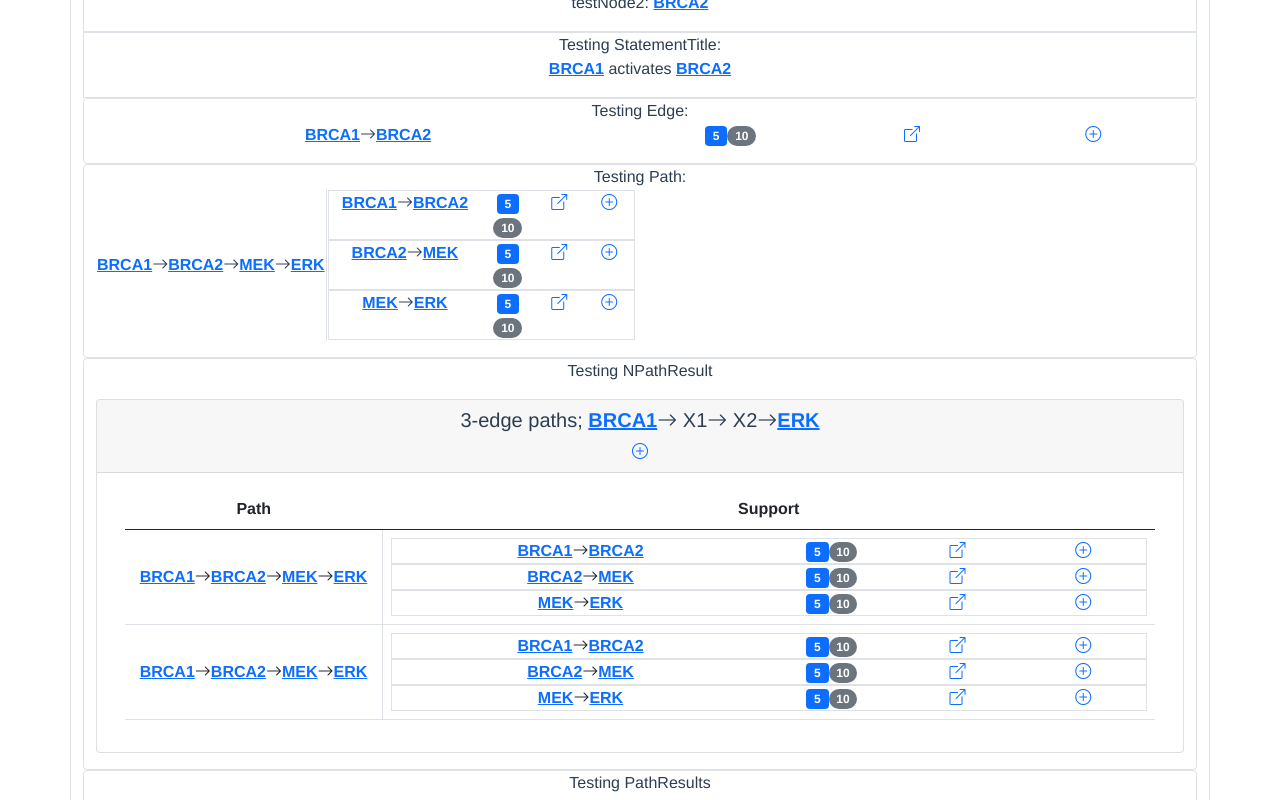
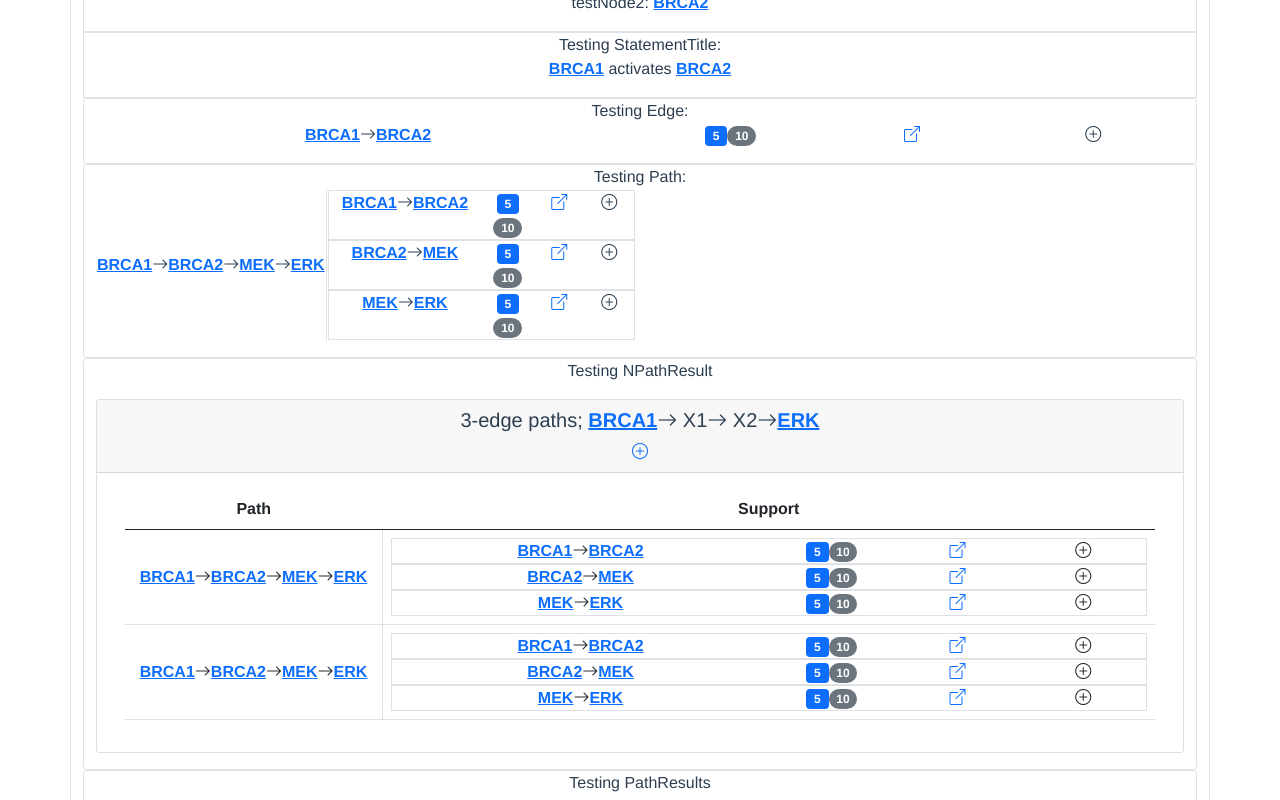
Before and after one commit to kkaris/indra_network_service, a Vue app in the folder indra_network_search/frontend/: page / in a window 1280 px wide. Shown: the part 1400-2200 px from the top of the page. Built offline with nearby package versions, Linux system fonts and the light colour scheme.

Commit message:
Make expand-collapse link inherit style

```diff
--- a/indra_network_search/frontend/src/components/Result/Edge.vue
+++ b/indra_network_search/frontend/src/components/Result/Edge.vue
@@ -14,6 +14,7 @@
       <div class="col">
         <a
           role="button"
+          class="text-reset"
           data-bs-toggle="collapse"
           :href="`#${strUUID}`"
           :aria-expanded="false"
```
